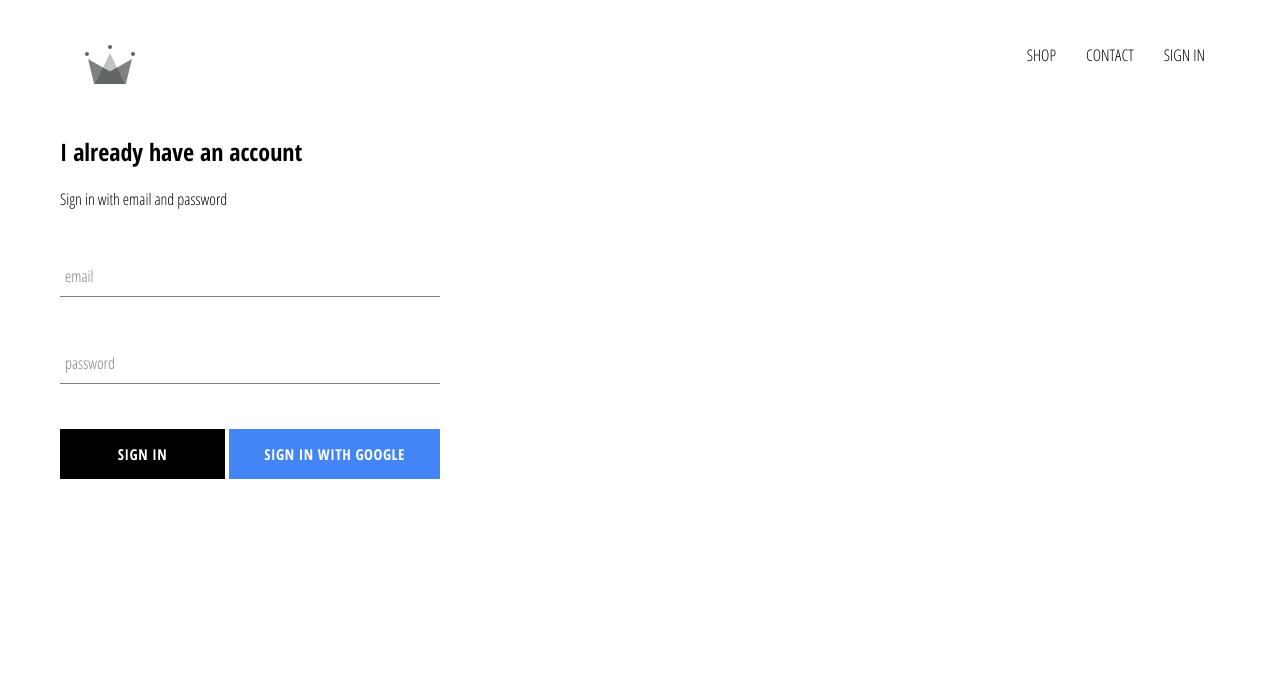
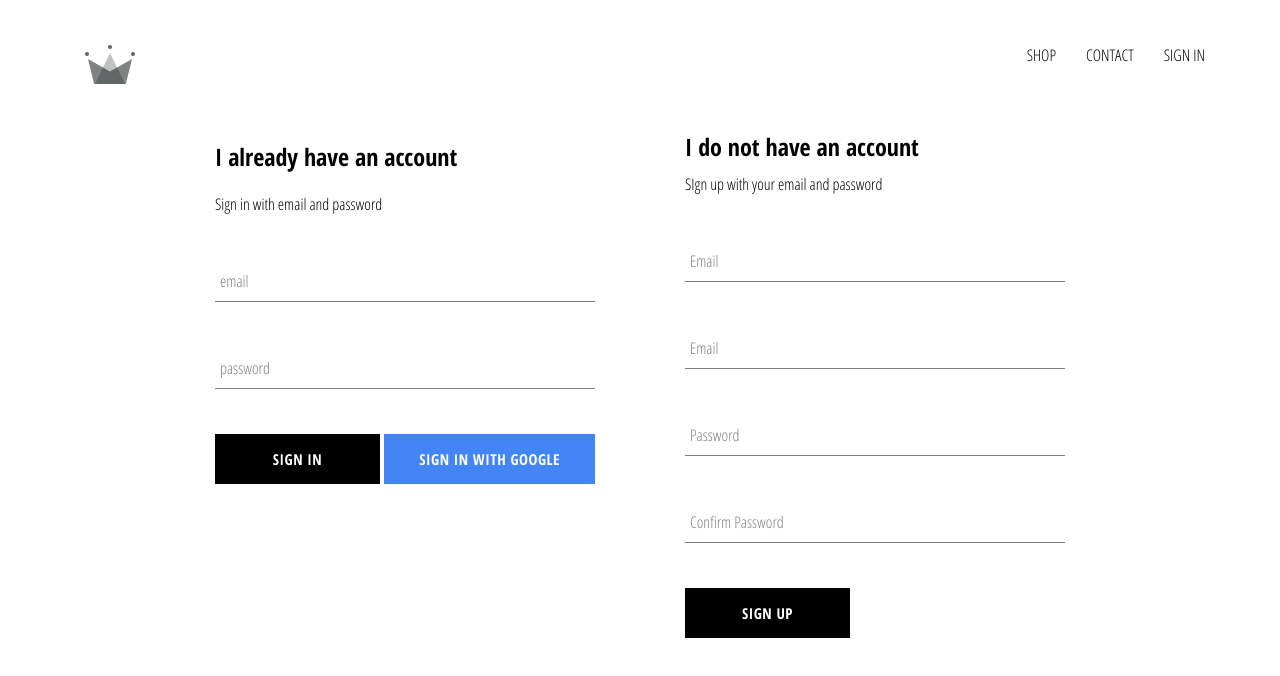
Before and after one commit to Raman-pro/crown-clothing, a React (Create React App) app: page /signin in a window 1280 px wide. Shown: the top 676 px of the page. Built offline with nearby package versions, Linux system fonts and the light colour scheme; no server answers.

Commit message:
implemented firebase utils,signup,firebase auth etc added basic sign up workin

```diff
--- a/src/App.js
+++ b/src/App.js
@@ -5,26 +5,46 @@
 import './App.css'
 import Header from './Components/header/header.component';
 import SignInAndSignUpPage from './page/sign-in-and-sign-up/sign-in-and-sign-up.component'
-import {auth} from './firebase/firebase.utils';
+import {auth, createUserProfileDocument} from './firebase/firebase.utils';
 
 
 class App extends React.Component {
     constructor() {
         super();
         this.state = {
-            currentUser:null
+            currentUser: null
         }
     }
-    unsubscribeFromAuth=null
+
+    unsubscribeFromAuth = null
+
     componentDidMount() {
-        this.unsubscribeFromAuth = auth.onAuthStateChanged(user => {
-            this.setState({currentUser:user});
-            console.log(user);
+        this.unsubscribeFromAuth = auth.onAuthStateChanged(async userAuth => {
+            // this.setState({currentUser:user})
+            if (userAuth) {
+                const userRef = await createUserProfileDocument(userAuth)
+                userRef.onSnapshot(snapShot => {
+                    console.log(snapShot.data())
+                    this.setState({
+                        currentUser: {
+                            id: snapShot.id,
+                            ...snapShot.data(),
+                        }
+                    },()=>{
+                        console.log(this.state)
+                    })
+                })
+            }
+            else{
+                this.setState({currentUser:userAuth});
+            }
         })
     }
+
     componentWillUnmount() {
         this.unsubscribeFromAuth();
     }
+
     render() {
         return (
             <div>
--- a/src/Components/custom-button/custom-button.component.jsx
+++ b/src/Components/custom-button/custom-button.component.jsx
@@ -7,5 +7,4 @@
         {children}
     </button>
 )
-
 export default CustomButton;
--- /dev/null
+++ b/src/Components/sign-up/sign-up.component.jsx
@@ -0,0 +1,75 @@
+import React from 'react';
+
+import FormInput from "../form-input/form-input.component";
+import CustomButton from '../custom-button/custom-button.component';
+
+import {auth, createUserProfileDocument} from '../../firebase/firebase.utils';
+
+import './sign-up.styles.scss'
+
+class SignUp extends React.Component {
+    constructor() {
+        super();
+        this.state = {
+            displayName: '',
+            email: '',
+            password: '',
+            confirmPassword: '',
+        }
+    }
+    handleSubmit = async event => {
+        event.preventDefault();
+        const {displayName,email,password,confirmPassword}=this.state;
+        if(password !==confirmPassword){
+            alert("password don't match");
+            return;
+        }
+
+        try{
+            const {user} = await auth.createUserWithEmailAndPassword(email, password);
+            createUserProfileDocument(user,{displayName})
+
+            this.setState({
+                displayName:'',
+                email:'',
+                password:'',
+                confirmPassword:''
+            })
+        }catch (e) {
+            console.error(e)
+        }
+    }
+    handleChange=event => {
+        const{name,value}=event.target;
+        this.setState({[name]:value})
+    }
+    render() {
+        const {displayName, email, password, confirmPassword} = this.state;
+        return (
+            <div className='sign-up'>
+                <h2 className='title'>
+                    I do not have an account
+                </h2>
+                <span>SIgn up with your email and password</span>
+                <form action="" className='sign-up-form' onSubmit={this.handleSubmit}>
+                    <FormInput
+                        type='text' name='displayName' value={displayName} handleChange={this.handleChange}
+                        label='Email' required/>
+                    <FormInput
+                        type='email' name='email' value={email} handleChange={this.handleChange}
+                        label='Email' required/>
+                    <FormInput
+                        type='password' name='password' value={password} handleChange={this.handleChange}
+                        label='Password' required/>
+                    <FormInput
+                        type='password' name='confirmPassword' value={confirmPassword} handleChange={this.handleChange}
+                        label='Confirm Password' required/>
+                    <CustomButton type='submit'>
+                        Sign Up
+                    </CustomButton>
+                </form>
+            </div>
+        )
+    }
+}
+export default SignUp;
--- /dev/null
+++ b/src/Components/sign-up/sign-up.styles.scss
@@ -0,0 +1,9 @@
+.sign-up {
+  display: flex;
+  flex-direction: column;
+  width: 380px;
+
+  .title {
+    margin: 10px 0;
+  }
+}
--- a/src/firebase/firebase.utils.jsx
+++ b/src/firebase/firebase.utils.jsx
@@ -13,12 +13,35 @@
     measurementId: "G-XENTE2V5Z6"
 };
 
+export const createUserProfileDocument = async (userAuth, additionalData) => {
+    if(!userAuth) return;
+
+    const userRef= firestore.doc(`users/${userAuth.uid}`)
+
+    const snapShot = await userRef.get()
+    if(!snapShot.exists){
+        const {displayName,email}=userAuth;
+        const createdAt = new Date();
+
+        try{
+           await userRef.set({
+               displayName,
+               email,
+               createdAt,
+               ...additionalData
+           })
+        }catch (e) {
+            console.log('error creating user')
+        }
+    }
+
+    return userRef;
+}
 
 firebase.initializeApp(config);
 
 export const auth = firebase.auth();
 export const firestore = firebase.firestore();
-
 const provider = new firebase.auth.GoogleAuthProvider();
 provider.setCustomParameters({'prompt': 'select_account'});
 export const SignInWithGoogle = () => auth.signInWithPopup(provider).catch(function (error) {
--- a/src/page/sign-in-and-sign-up/sign-in-and-sign-up.component.jsx
+++ b/src/page/sign-in-and-sign-up/sign-in-and-sign-up.component.jsx
@@ -3,10 +3,12 @@
 import './sign-in-and-sign-up.styles.scss';
 
 import SignIn from '../../Components/sign-in/sign-in.component'
+import SignUp from "../../Components/sign-up/sign-up.component";
 
 const SignInAndSignUpPage = () => (
     <div className="sign-in-and-sign-up">
         <SignIn/>
+        <SignUp/>
     </div>
 )
 export default SignInAndSignUpPage
--- a/src/page/sign-in-and-sign-up/sign-in-and-sign-up.styles.scss
+++ b/src/page/sign-in-and-sign-up/sign-in-and-sign-up.styles.scss
@@ -0,0 +1,6 @@
+.sign-in-and-sign-up {
+  width: 850px;
+  display: flex;
+  justify-content: space-between;
+  margin: 30px auto;
+}
```
